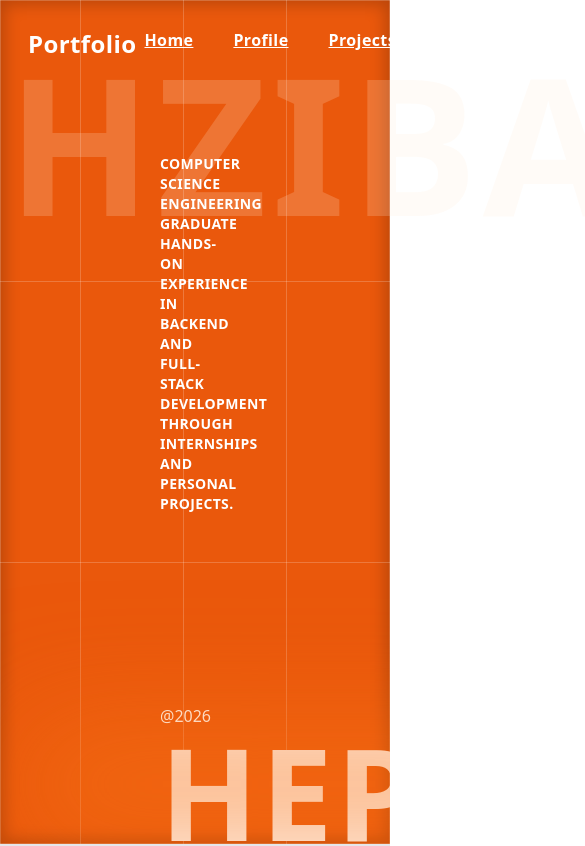
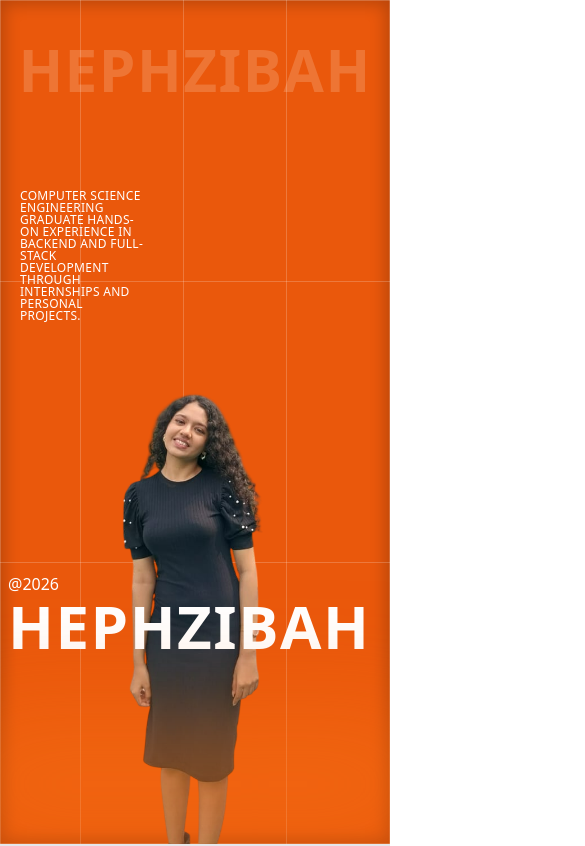
Before and after one commit to Hephzibah7/My_Portfolio, a React (Vite) app in the folder frontend/: page / in a window 390 px wide. Shown: the top 846 px of the page, 585 px wide, since content can reach past the window. Built offline with nearby package versions, Linux system fonts and the light colour scheme; what tailwindcss-animated would draw is missing.

Commit message:
feat:Responsive home page

```diff
--- a/frontend/src/components/Contact/ContactUI.tsx
+++ b/frontend/src/components/Contact/ContactUI.tsx
@@ -45,7 +45,7 @@ function ContactUI() {
                 </div>
             </div>
             <div className=''>
-                <div className='uppercase text-[150px] font-bold text-black'>Hephzibah</div>
+                <div className='uppercase  hidden lg:block lg:text-[150px] font-bold text-black overflow-x-hidden'>Hephzibah</div>
 
             </div>
 
--- a/frontend/src/components/Home/HomeUI.tsx
+++ b/frontend/src/components/Home/HomeUI.tsx
@@ -55,13 +55,14 @@ function HomeUI() {
             </table>
           </div>
         </div>
-        <div className='z-30 absolute lg:w-full lg:h-screen flex justify-center '>
+        <div className='z-30 absolute overflow-hidden w-full h-screen flex justify-center '>
+
             <motion.img
             initial={{ opacity: 0, y: 80 }}
             whileInView={{ opacity: 1, y: 0 }}
             transition={{ duration: 0.8 }}
             viewport={{ once: false }}
-            className=' w-[800px] h-[1000px] absolute bottom-0 object-cover' src="/me-Photoroom.png" />
+            className=' lg:w-[800px] lg:h-[1000px] md:w-[550px] w-[900px] h-[900px] absolute bottom-[-35px]  lg:bottom-0 object-cover' src="/me-Photoroom.png" />
 
         </div>
         <div className='z-20 absolute object-top w-full flex justify-center '>
@@ -70,54 +71,54 @@ function HomeUI() {
             whileInView={{ opacity: 1, scale: 1 }}
             transition={{ duration: 0.8 }}
           >
-            <h1 className='object-cover tracking-wide text-orange-100/20  font-extrabold text-[190px] uppercase'>HEPHZIBAH</h1>
+            <h1 className='w-full tracking-wide text-orange-100/20  font-extrabold mt-10 lg:mt-0 text-[15vw] text-8xl md:text-[120px] lg:text-[190px] uppercase overflow-x-hidden'>HEPHZIBAH</h1>
 
           </motion.div>
         </div>
-        <div className='z-30 absolute w-full h-screen justify-center p-20 flex flex-col overflow-hidden'>
-          <div className='mt-10'>
-            <div className='flex justify-between mt-[150px] ml-20  text-white'>
+        <div className='z-30 absolute w-full h-screen lg:justify-center lg:p-20 flex flex-col overflow-hidden'>
+          <div className='lg:mt-10'>
+            <div className='flex justify-between ml-5 mt-[190px] md:mt-[250px] lg:ml-20  text-white'>
               <motion.div
                 initial={{ opacity: 0, x: -100 }}
                 whileInView={{ opacity: 1, x: 0 }}
                 transition={{ duration: 0.8 }}
               >
-                <h1 className='w-1/3 text-sm uppercase tracking-wide font-bold'>Computer Science Engineering graduate  hands-on experience in backend and
+                <h1 className='text-xs/3 w-1/3 lg:text-sm uppercase tracking-wide lg:font-bold'>Computer Science Engineering graduate  hands-on experience in backend and
                   full-stack development through internships and personal projects. </h1>
               </motion.div>
 
             </div>
           </div>
           <div className='w-full'>
-            <div className='flex justify-between mt-[150px] ml-20 mr-20  text-white'>
+            <div className='flex p-2 lg:p-0 justify-between pt-[250px] md:pt-[280px] lg:pt-0 lg:mt-[100px]  lg:ml-20 lg:mr-20  text-white'>
               <motion.div
                 initial={{ opacity: 0, x: -100 }}
                 whileInView={{ opacity: 1, x: 0 }}
                 transition={{ duration: 0.8 }}
-                className='mt-10 '>
+                className='lg:mt-10 '>
                 <h2 className=''>@2026</h2>
-                <h1 className='uppercase w-full text-9xl tracking-wide  font-extrabold '>hephzibah</h1>
+                <h1 className='uppercase w-full text-6xl lg:text-9xl tracking-wide overflow-hidden  font-extrabold '>hephzibah</h1>
               </motion.div>
               <motion.div
                 initial={{ opacity: 0, x: 100 }}
                 whileInView={{ opacity: 1, x: 0 }}
                 transition={{ duration: 0.8 }}
-                className='mt-20 z-50 tracking-wide'>
-                <div className='bg-black  grid grid-cols-3 p-2 rounded-md  text-gray-400 '>
+                className='lg:mt-20 z-50 tracking-wide'>
+                <div className='hidden  bg-black  lg:grid grid-cols-3 p-2 rounded-md  text-gray-400 '>
                   <div className='col-span-1 '>
-                    <img className='object-cover w-20 h-20  rounded' src="/pic8.jpeg" />
+                    <img className='object-cover  lg:w-20 lg:h-20  rounded' src="/pic8.jpeg" />
                   </div>
                   <div className='col-span-2'>
                     <div className='text-sm'>
                       <h1>Let's Talk</h1>
                     </div>
-                    <div className='flex justify between gap-8 mt-5'>
+                    <div className='flex justify between lg:gap-8 lg:mt-5'>
                       <div className='text-sm'>
-                        <h1 className='font-bold text-white'>Hephzibah</h1>
+                        <h1 className='font-bold text-white overflow-x-hidden'>Hephzibah</h1>
                         <h1>Full Stack Developer</h1>
                       </div>
                       <div className='bg-white p-2 rounded '>
-                        <a href="https://www.linkedin.com/in/hephzibahranjan/"><FontAwesomeIcon icon={faArrowUpRightFromSquare} className='text-black text-xl animate-bounce cursor-pointer' />
+                        <a href="https://www.linkedin.com/in/hephzibahranjan/"><FontAwesomeIcon icon={faArrowUpRightFromSquare} className='text-black lg:text-xl animate-bounce cursor-pointer' />
 </a>
                       </div>
                     </div>
--- a/frontend/src/components/Navbar/NavbarUI.tsx
+++ b/frontend/src/components/Navbar/NavbarUI.tsx
@@ -3,7 +3,7 @@
 function NavbarUI() {
   return (
     <div className='sticky '>
-      <div className='flex w-full p-7 gap-2 justify-between font-bold tracking-wide '>
+      <div className='hidden  lg:flex w-full p-7 gap-2 justify-between font-bold tracking-wide overflow-hidden '>
             <div className='text-2xl'>Portfolio</div>
             <div className='flex justify-between gap-10 underline'>
                 <div className='cursor-pointer'>
```
